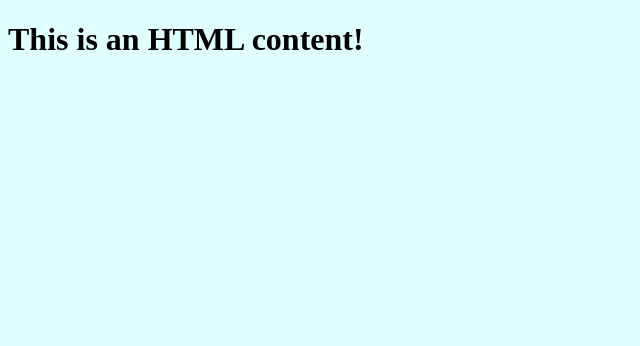
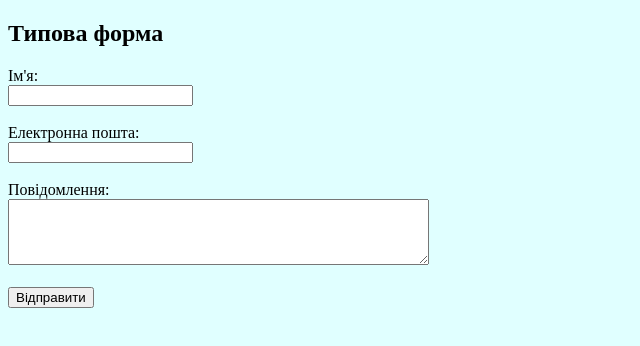
Before and after one commit to VladyslavKhahai/GA4_Vlad, a website: page src/index.html in a window 1280 px wide. Shown: the whole page, without its empty margins (0-640 px from the left). Drawn offline with Linux system fonts and the light colour scheme; files that its build step writes are made by us from their sources.

Commit message:
Update index.html

```diff
--- a/src/index.html
+++ b/src/index.html
@@ -7,6 +7,18 @@
   <title>Tab title</title>
 </head>
 <body>
-  <h1>This is an HTML content!</h1>
+    <h2>Типова форма</h2>
+    <form action="/submit" method="POST">
+        <label for="name">Ім'я:</label><br>
+        <input type="text" id="name" name="name" required><br><br>
+
+        <label for="email">Електронна пошта:</label><br>
+        <input type="email" id="email" name="email" required><br><br>
+
+        <label for="message">Повідомлення:</label><br>
+        <textarea id="message" name="message" rows="4" cols="50" required></textarea><br><br>
+
+        <input type="submit" value="Відправити">
+    </form>
 </body>
 </html>
```
